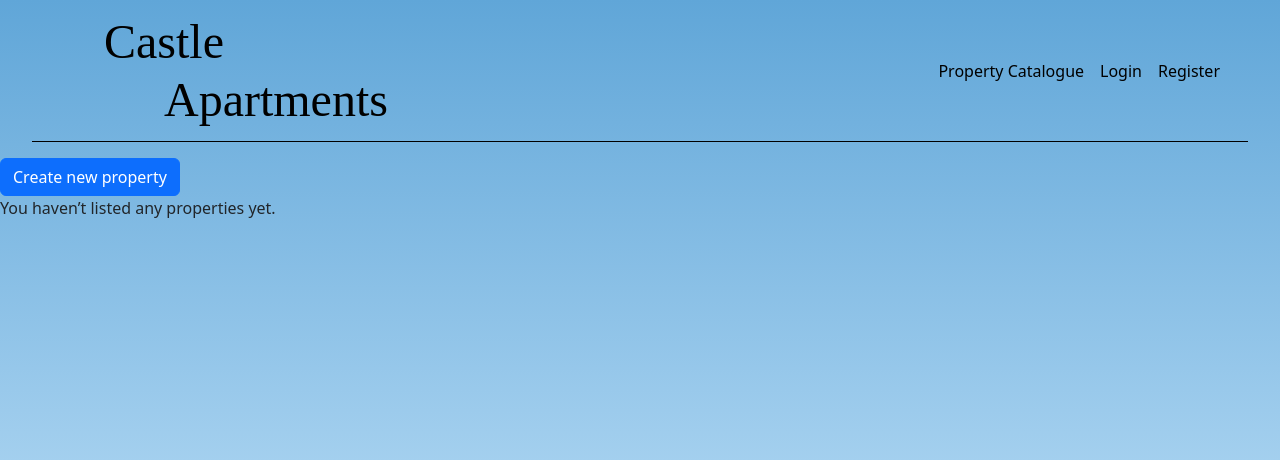
After one commit to CoreMaker94/CastleApartments, a Django app: template templates/property/my_properties.html in a window 1280 px wide. The commit adds this page. Shown: the top 460 px of the page. Run offline with Django 3.2, Linux system fonts and the light colour scheme; the template is opened without the code that fills it, so the values that code supplies are empty.

Commit message:
New changes so yeabsire can work in this branch

```diff
--- a/property/urls.py
+++ b/property/urls.py
@@ -10,4 +10,5 @@ urlpatterns = [
     path('property/<int:id>/', views.property_by_id, name='property_by_id'),
     path('property/<int:id>/purchaseoffer/',offer_views.make_offer, name="make-offer"),
     path('property/create/', views.create_property, name='create-property'),
+    path('property/my', views.my_properties, name='my-properties')
 ]
--- a/templates/navigation.html
+++ b/templates/navigation.html
@@ -17,6 +17,11 @@
           <a class="nav-link" href="{% url 'property_list' %}">Property Catalogue</a>
         </li>
           {% if user.is_authenticated %}
+            {% if user.profile.type.name != "Buyer" %}
+              <li class="nav-item">
+                <a class="nav-link" href="{% url 'my-properties' %}">Your properties</a>
+              </li>
+            {% endif %}
             <li class="nav-item">
               <a class="nav-link" href="{% url 'get-offers' %}">Your offers</a>
             </li>
--- /dev/null
+++ b/templates/property/my_properties.html
@@ -0,0 +1,28 @@
+{% extends 'base.html' %}
+{% load static %}
+{% load custom_filters %}
+
+{% block content %}
+    <div class="centered">
+    <a href="" class="btn btn-primary">Create new property</a>
+  {% if properties %}
+    <div style="display: flex; flex-direction: row; flex-wrap: wrap; gap: 20px; justify-content: flex-start; padding: 1rem; padding-left: 5rem" >
+      {% for property in properties %}
+        <div style="border: 1px solid #ccc; border-radius: 8px; padding: 16px; width: 300px; background-color: #f9f9f9;">
+          <h3>{{ property.title }}</h3>
+          {% if property.main_image %}
+            <img src="{{ property.main_image.image.url }}" alt="{{ property.title }}" style="width: 100%; height: auto; border-radius: 4px; margin-bottom: 12px;">
+          {% endif %}
+          <p>{{ property.description|truncatewords:20 }}</p>
+          <div style="display: flex; justify-content: space-between; margin-top: 12px;">
+            <a href="{% url 'property_by_id' property.id %}" class="btn btn-primary">View</a>
+            <a href="{% url 'home'  %}" class="btn btn-secondary">Edit</a>
+          </div>
+        </div>
+      {% endfor %}
+    </div>
+  {% else %}
+    <p>You haven’t listed any properties yet.</p>
+  {% endif %}
+    </div>
+{% endblock %}
```
Also changed, not shown: property/views.py (+13 -0 lines).
